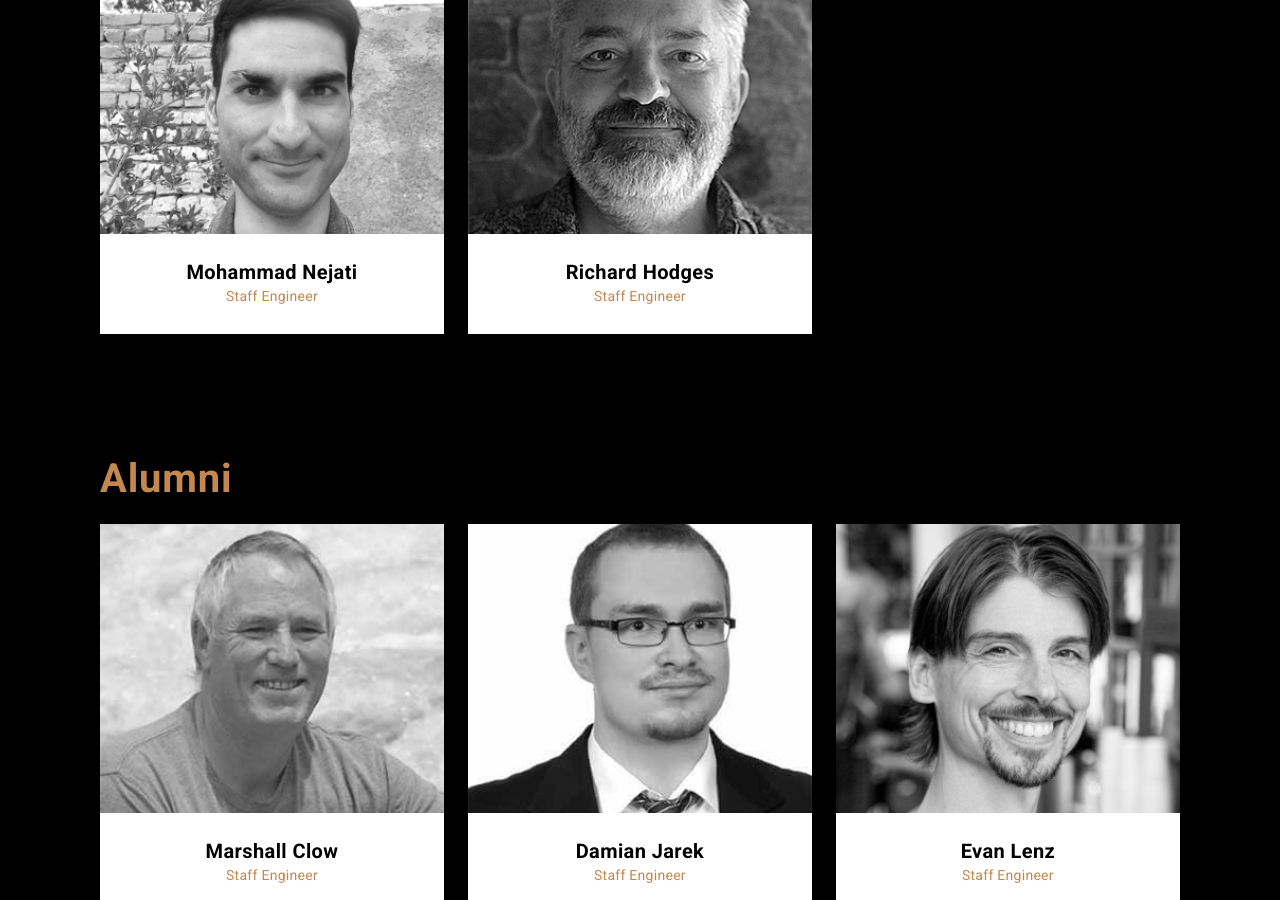
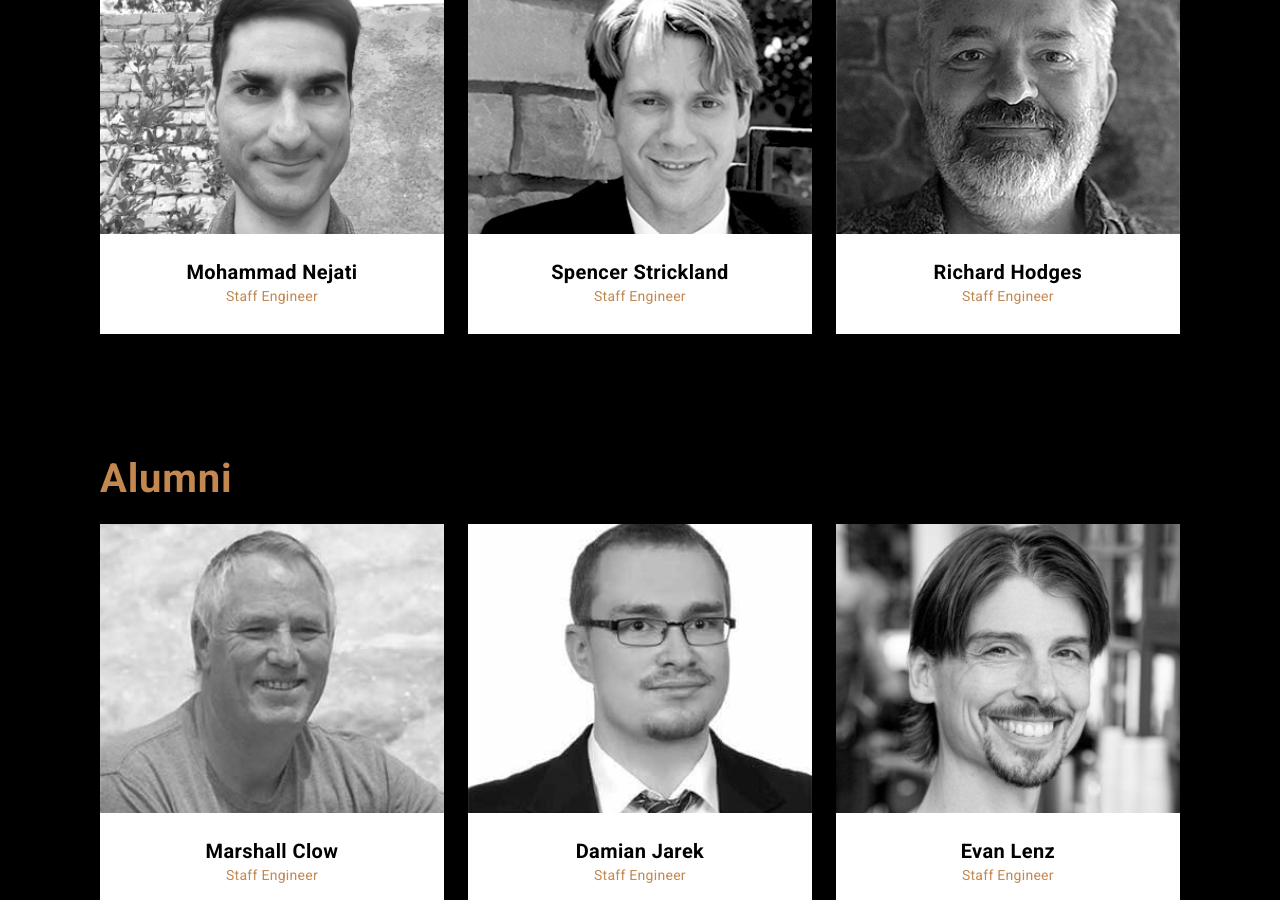
Before and after one commit to unecigarettewm/cppa-www, a Jekyll site: the page built from index.html, in a window 1280 px wide and 900 px high, scrolled down 4605 px. Built offline with Jekyll 4.4.1, drawn with Linux system fonts in a browser that asks for light colours.

Commit message:
Update index.html

```diff
--- a/index.html
+++ b/index.html
@@ -311,6 +311,19 @@
       </div>
 
       <div class='col-third'>
+        <a class='card' href='{{ site.baseurl }}/people/nejati'>
+          <div class='card-img-wrapper'>
+            <img class='card-img' src='{{ site.baseurl }}/images/people/spencer.jpg' alt='Spencer Strickland'>
+          </div>
+          <span class='card-text'>
+            <h4 class='text-m card-title'><center>
+Spencer Strickland<center></h4>
+            <h5 class='text-xs card-subtitle'>Staff Engineer</h5>
+          </span>
+        </a>
+      </div>
+
+      <div class='col-third'>
         <a class='card' href='{{ site.baseurl }}/people/richard'>
           <div class='card-img-wrapper'>
             <img class='card-img' src='{{ site.baseurl }}/images/people/richard.jpg' alt='Richard Hodges'>
```
